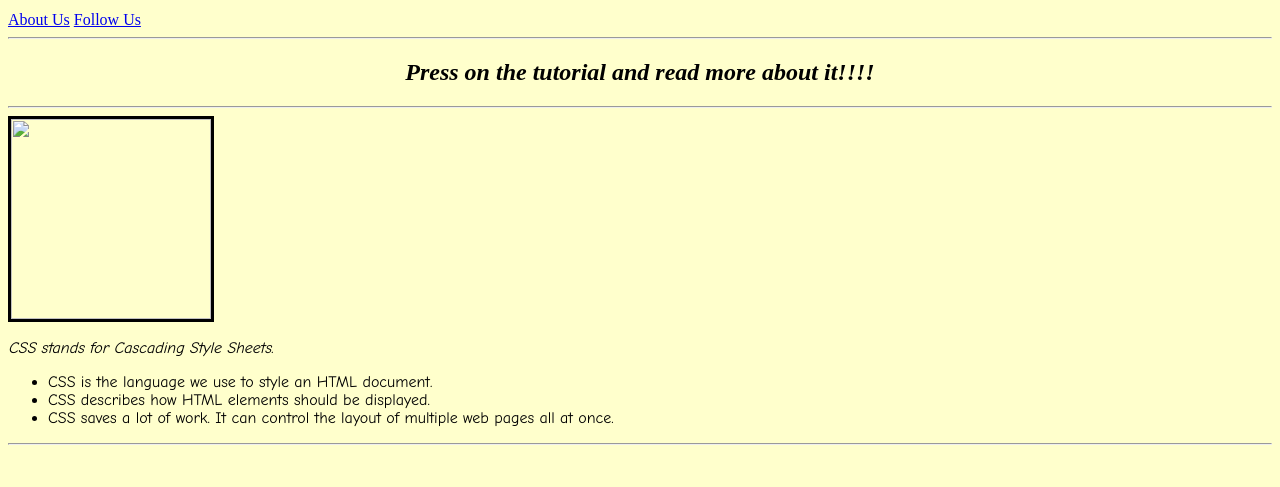
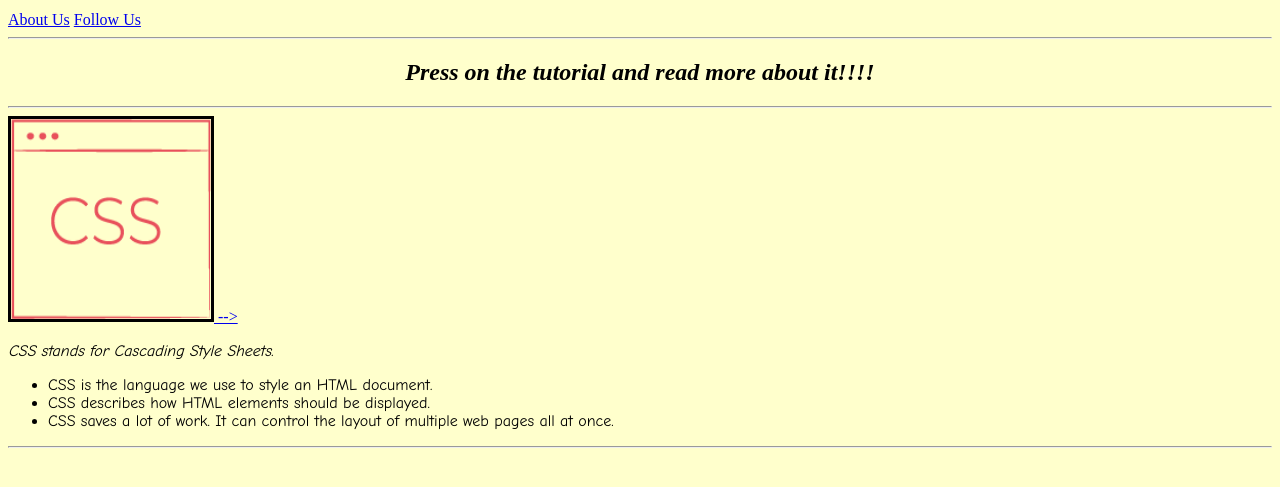
Before and after one commit to 30Aman/html, a plain HTML site: page index.html in a window 1280 px wide. Shown: the part 89-576 px from the top of the page. Drawn offline with Linux system fonts and the light colour scheme.

Commit message:
Add files via upload

```diff
--- a/index.html
+++ b/index.html
@@ -55,8 +55,8 @@
     <a href="https://developer.mozilla.org/en-US/docs/Web/CSS">
 
     <!-- uncomment the code for displaying the image-->
-     <img src="css.png" width="200px" height="200px">
-    <!-- <img src="images/css.png" width="200px" height="200px"> -->
+     <!--img src="css.png" width="200px" height="200px"> -->
+     <img src="images/css.png" width="200px" height="200px"> -->
     <!-- <img src:"images/css.png" width="200px" height="200px"> -->
     <!-- <img src:"css.png" width="200px" height="200px"> -->
 
```
